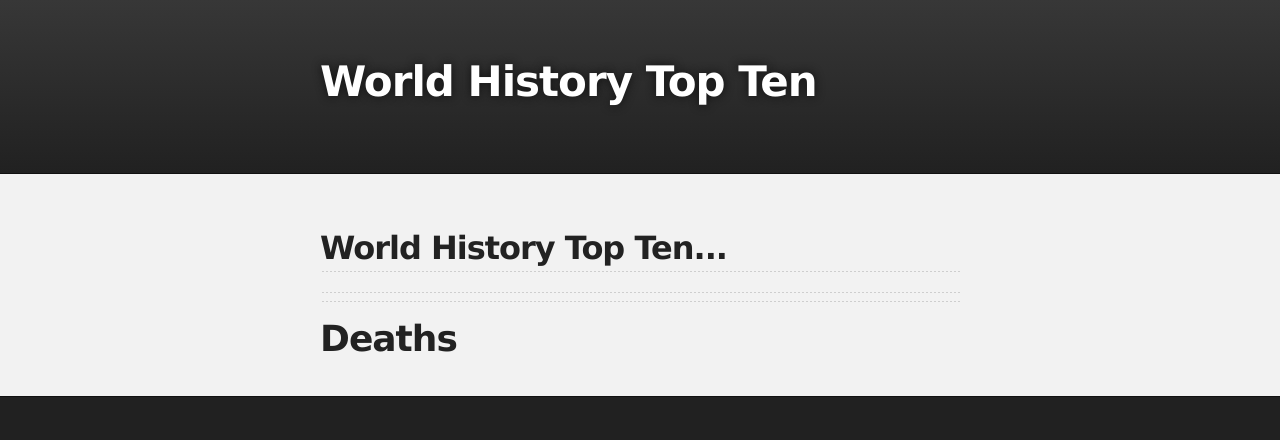
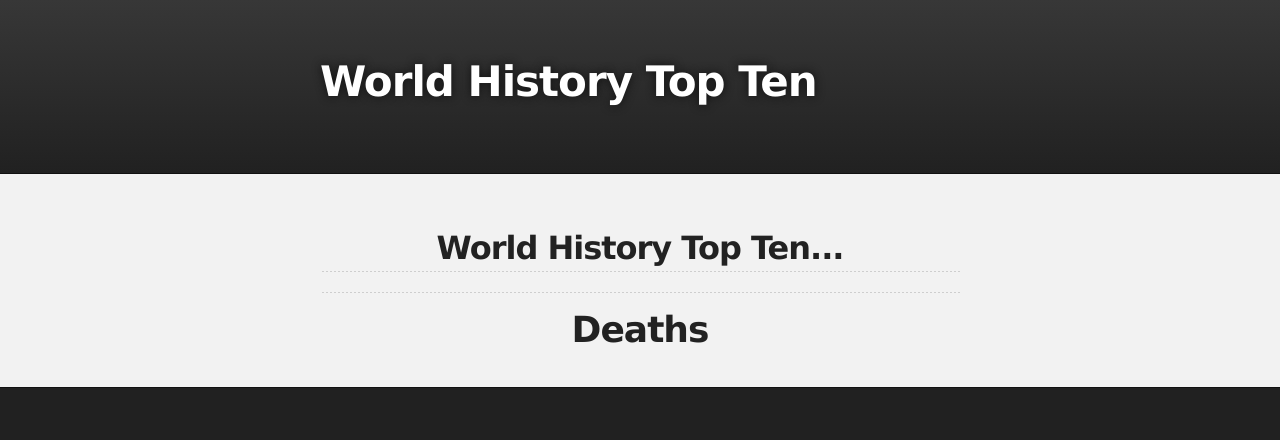
Before and after one commit to BionicPi/WorldHistoryTopTen, a plain HTML site: page index.html in a window 1280 px wide. Drawn offline with Linux system fonts and the light colour scheme.

Commit message:
Align header

```diff
--- a/index.html
+++ b/index.html
@@ -26,15 +26,13 @@
     <!-- MAIN CONTENT -->
     <div id="main_content_wrap" class="outer">
       <section id="main_content" class="inner">
-        <h2>
+        <h2 style="text-align:center;">
 <a id="world-history-top-ten" class="anchor" href="#world-history-top-ten" aria-hidden="true"><span aria-hidden="true" class="octicon octicon-link"></span></a>World History Top Ten...</h2>
 
 <hr>
 
-<hr>
-
-<h1>
-<a id="deaths" class="anchor" href="#deaths" aria-hidden="true"><span aria-hidden="true" class="octicon octicon-link"></span></a>Deaths</h1>
+<h1 style="text-align:center;">
+<a id="deaths" aria-hidden="true"><span aria-hidden="true" class="octicon octicon-link"></span></a>Deaths</h1>
       </section>
     </div>
 
```
